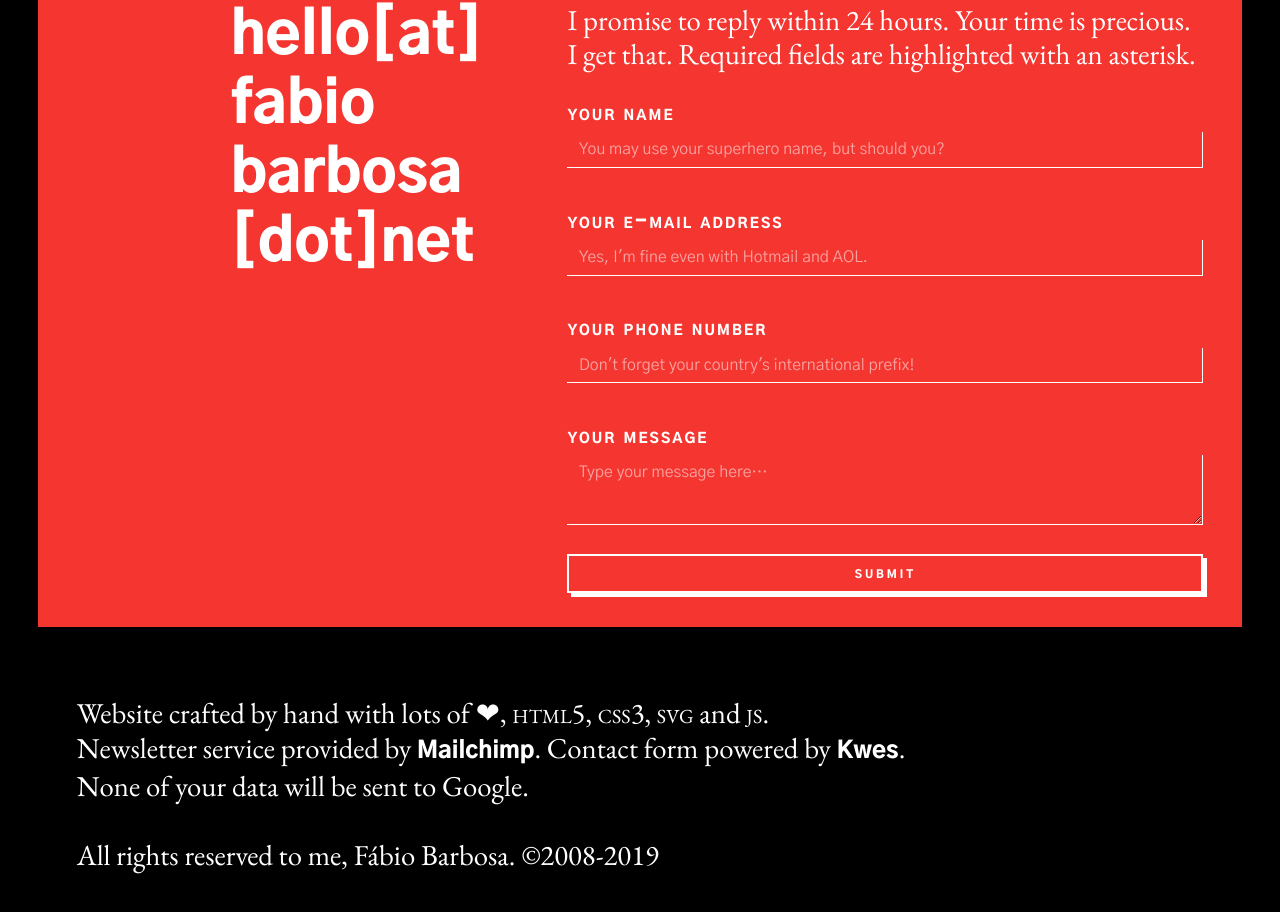
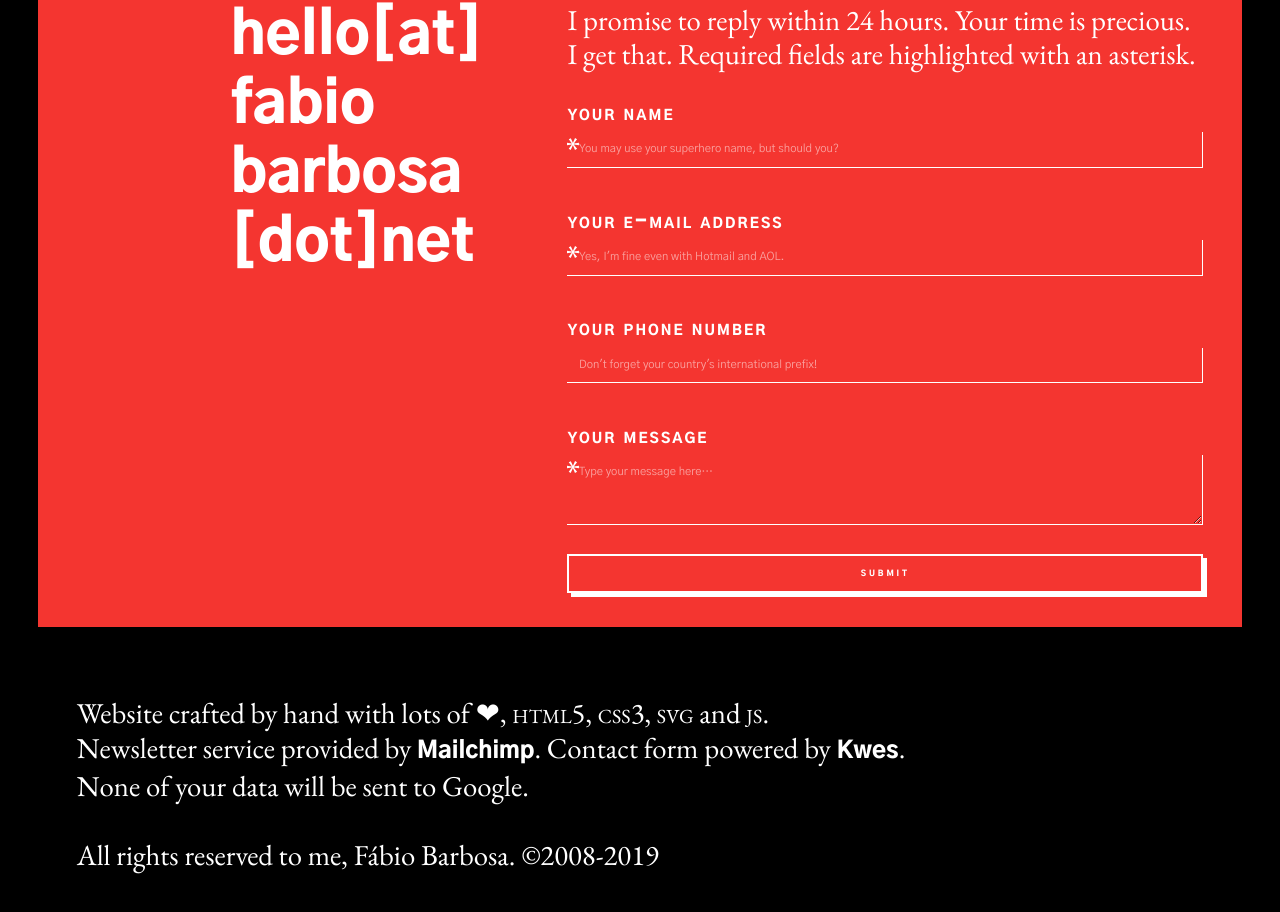
Before and after one commit to fabiomrbarbosa/fabiobarbosa.net, a website: page index.html in a window 1280 px wide. Shown: the part 3775-4687 px from the top of the page. Drawn offline with Linux system fonts and the light colour scheme.

Commit message:
Refactor contact form to be served by Netlify instead of Kwes

```diff
--- a/index.html
+++ b/index.html
@@ -173,18 +173,18 @@
                     <p>I promise to reply within 24 hours. Your time is precious. I get that. Required fields are highlighted with an asterisk.</p>
 
                     <div class="kwes-form">
-                        <form method="POST" action="https://kwes.io/api/foreign/forms/mxIvB3D7nZiMSWfB7tMY">
-                            <label for="form-name">Your name</label>
-                            <input id="form-name" name="name" type="text" rules="required|max:255" placeholder="You may use your superhero name, but should you?">
+                        <form method="POST" netlify>
+                            <label for="form-name">Your name
+                            <input id="form-name" name="name" type="text" required placeholder="You may use your superhero name, but should you?">
 
                             <label for="form-replyto">Your e-mail address</label>
-                            <input id="form-replyto" name="_replyto" type="email" rules="required|email" placeholder="Yes, I'm fine even with Hotmail and AOL.">
+                            <input id="form-replyto" name="_replyto" type="email" required placeholder="Yes, I'm fine even with Hotmail and AOL.">
 
                             <label for="form-phone">Your phone number</label>
                             <input id="form-phone" name="telephone" placeholder="Don't forget your country's international prefix!" type="tel">
 
                             <label for="form-message">Your message</label>
-                            <textarea id="form-message" rules="required" placeholder="Type your message here…" name="message"></textarea>
+                            <textarea id="form-message" required placeholder="Type your message here…" name="message"></textarea>
 
                             <button type="submit" id="contact-submit" data-submit="…Sending">Submit</button>
                         </form>
@@ -204,7 +204,6 @@
 
     <script src="./assets/js/dist/jquery.min.js"></script>
     <script src="./assets/js/dist/scripts.min.js"></script>
-    <script src="https://kwes.io/js/kwes.js"></script>
 </body>
 
 </html>
```
